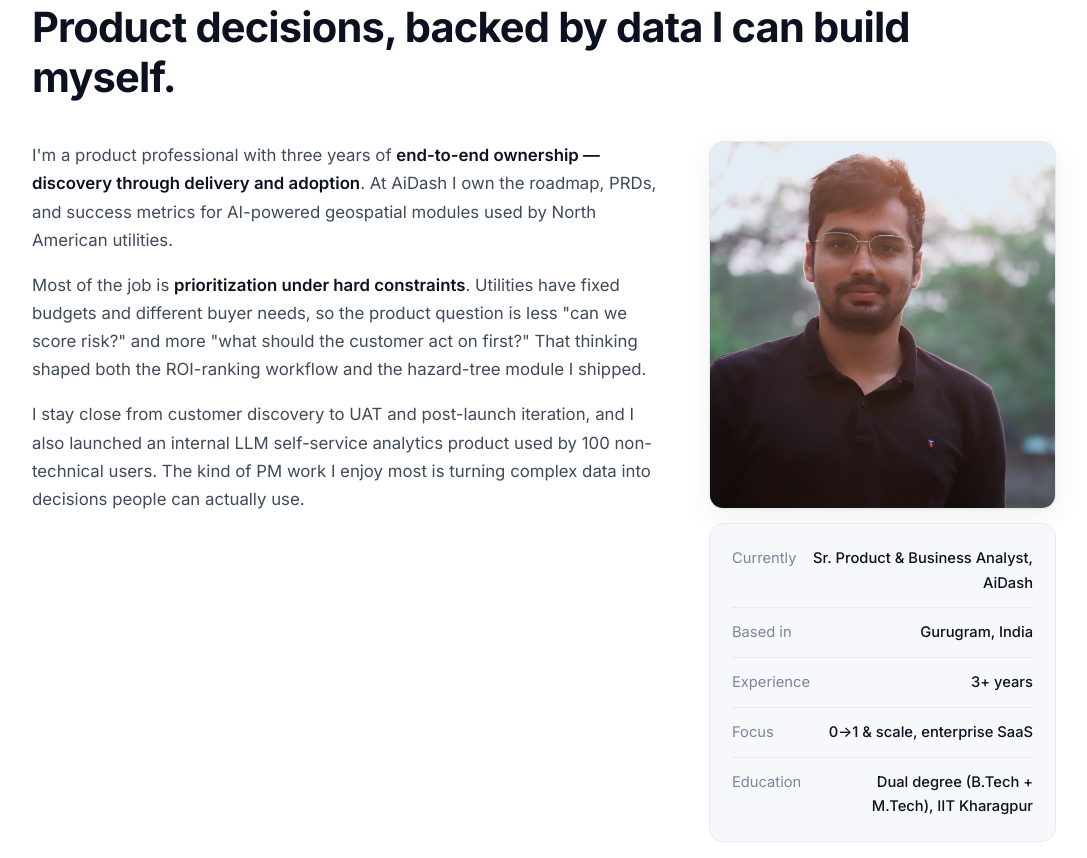
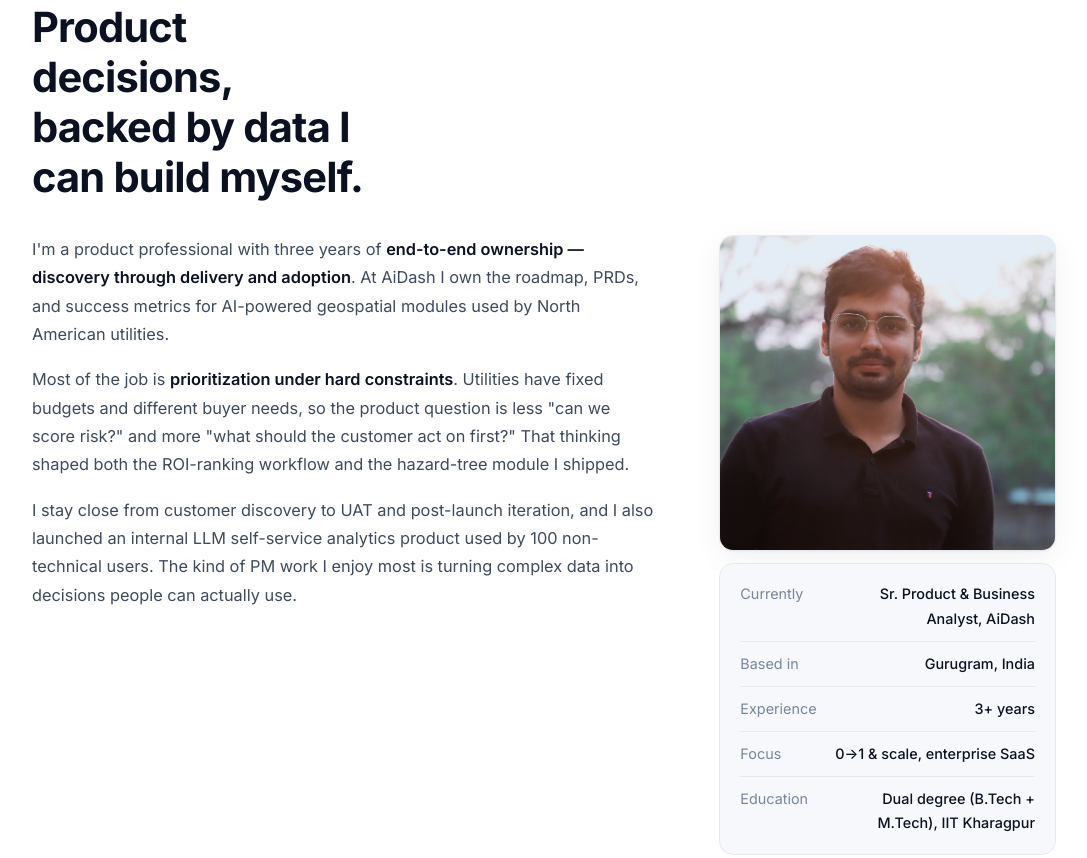
Before and after one commit to nitishhranjan/nitish-portfolio, a plain HTML site: page index.html in a window 1280 px wide. Shown: the part 888-1746 px from the top of the page, without its empty margins (96-1183 px from the left). Drawn offline with Linux system fonts and the light colour scheme.

Commit message:
Polish About section layout
Improve the About section balance with tighter text measure and a more compact right rail.

Co-authored-by: Cursor <cursoragent@cursor.com>

```diff
--- a/index.html
+++ b/index.html
@@ -159,21 +159,24 @@ nav.scrolled{border-bottom-color:var(--line);box-shadow:0 1px 20px rgba(11,17,32
 .stat-l{font-size:.79rem;color:var(--muted);margin-top:8px;line-height:1.45;}
 
 /* ---------- about ---------- */
-.about-grid{display:grid;grid-template-columns:1.45fr .8fr;gap:48px;align-items:start;margin-top:38px;}
-.about-body p{font-size:1.05rem;}
+.about-grid{display:grid;grid-template-columns:1.5fr .78fr;gap:40px;align-items:start;margin-top:32px;}
+.about-title{max-width:12ch;}
+.about-body{max-width:60ch;}
+.about-body p{font-size:1.02rem;line-height:1.74;}
 .about-body p:last-child{margin-bottom:0;}
 .about-body strong{color:var(--ink);font-weight:600;}
+.about-side{max-width:360px;margin-left:auto;}
 .portrait{
-  width:100%;aspect-ratio:1/1.06;object-fit:cover;object-position:center 22%;
+  width:100%;aspect-ratio:1/.94;object-fit:cover;object-position:center 22%;
   border-radius:var(--r);border:1px solid var(--line);
-  box-shadow:var(--shadow);display:block;margin-bottom:14px;background:var(--soft);
+  box-shadow:var(--shadow);display:block;margin-bottom:12px;background:var(--soft);
 }
-.facts{background:var(--soft);border:1px solid var(--line);border-radius:var(--r);padding:22px;}
-.fact{display:flex;justify-content:space-between;gap:16px;padding:12px 0;border-bottom:1px solid var(--line);font-size:.92rem;}
+.facts{background:var(--soft);border:1px solid var(--line);border-radius:var(--r);padding:18px 20px;}
+.fact{display:flex;justify-content:space-between;gap:16px;padding:10px 0;border-bottom:1px solid var(--line);font-size:.9rem;}
 .fact:last-child{border-bottom:none;padding-bottom:0;}
 .fact:first-child{padding-top:0;}
 .fact dt{color:var(--muted);}
-.fact dd{margin:0;color:var(--ink);font-weight:500;text-align:right;}
+.fact dd{margin:0;color:var(--ink);font-weight:500;text-align:right;max-width:215px;}
 
 /* ---------- accordion (experience + work) ---------- */
 .acc{border:1px solid var(--line);border-radius:var(--r);background:#fff;margin-bottom:12px;overflow:hidden;transition:box-shadow .22s ease,border-color .22s ease;}
@@ -366,7 +369,7 @@ nav.scrolled{border-bottom-color:var(--line);box-shadow:0 1px 20px rgba(11,17,32
   <div class="wrap">
     <div class="rv">
       <div class="eyebrow">About me</div>
-      <h2 class="s-title">Product decisions, backed by data I can build myself.</h2>
+      <h2 class="s-title about-title">Product decisions, backed by data I can build myself.</h2>
     </div>
     <div class="about-grid">
       <div class="about-body rv">
@@ -387,7 +390,7 @@ nav.scrolled{border-bottom-color:var(--line);box-shadow:0 1px 20px rgba(11,17,32
           PM work I enjoy most is turning complex data into decisions people can actually use.
         </p>
       </div>
-      <div class="rv">
+      <div class="rv about-side">
       <img class="portrait" src="nitish.jpg" alt="Nitish Ranjan" loading="lazy">
       <div class="facts">
         <dl style="margin:0;">
```
